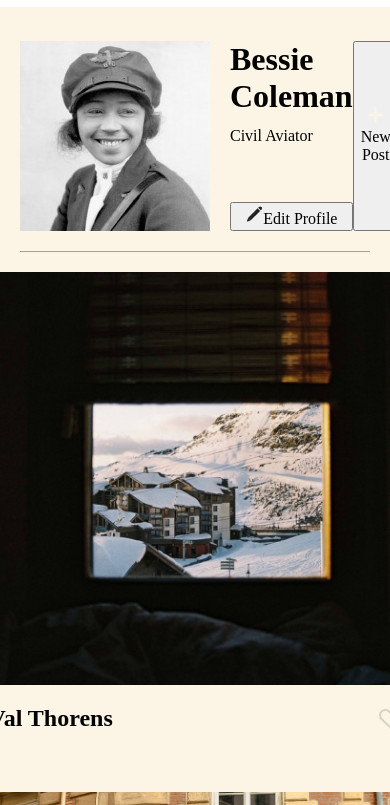
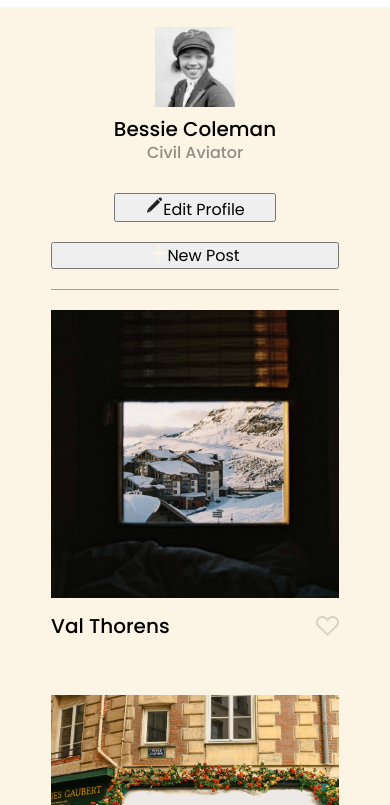
Before and after one commit to Vargasindustry/se_project_spots, a plain HTML site: page index.html in a window 390 px wide. Shown: the part 39-844 px from the top of the page. Drawn offline with Linux system fonts and the light colour scheme.

Commit message:
Added Media for phone view

```diff
--- a/blocks/card.css
+++ b/blocks/card.css
@@ -1,10 +1,6 @@
-.card{
-    max-width: 413px;
-}
-
 .card__image{
     height: 413px;
-    width: 413px;
+    width: 100%;
     object-fit: cover;
     display: block;
 }
@@ -23,3 +19,15 @@
     background-color: transparent;
     opacity: 40%;
 }
+
+.card__title{
+    font-size: 20px;
+    font-weight: 500;
+    line-height:1.2;
+
+}
+
+@media screen and (max-width:627px) {
+.card__image{
+    height:288px;
+}
--- a/blocks/cards.css
+++ b/blocks/cards.css
@@ -12,3 +12,8 @@
     gap: 40px 20px;
 
 }
+
+@media screen and (max-width:627px) {
+    .cards__list{
+    grid-template-columns: repeat(auto-fit, 288px);
+}
--- a/blocks/footer.css
+++ b/blocks/footer.css
@@ -1,7 +1,10 @@
-.footer{
+.footer {
+    font-weight: 400;
+    font-size: 16px;
+    line-height: 1;
 }
 
-.footer__copyright{
-    display:flex;
+.footer__text{
+    display: flex;
     justify-content: center;
 }
--- a/blocks/page.css
+++ b/blocks/page.css
@@ -1,6 +1,7 @@
 .page {
     background-color:#fcf5e5;
     min-height: 100vh;
+    font-family: "Poppins", Arial, Helvetica, sans-serif;
 }
 
 .page__section{
--- a/blocks/profile.css
+++ b/blocks/profile.css
@@ -6,6 +6,8 @@
 
 .profile__avatar{
     margin-right: 20px;
+    height: 190px;
+    width: 190px;
 }
 
 .profile__column{
@@ -15,18 +17,68 @@
 
 .profile__name{
     margin:0 0 12px;
-
+    font-weight: 500;
+    line-height: 1;
+    font-size: 32px;
 }
 
 .profile__description{
     margin:0;
+    font-weight: 500;
+    line-height: 1;
+    font-size: 16px;
+    color: #212121B2;
+    opacity: 0.7;
+
 
 }
 
 .profile__edit-button{
-    margin-top:auto
+    margin-top:auto;
+    font-size:16px;
+    font-weight: 500px;
+
 }
 
 .profile__add-button {
     margin-left: auto;
+    font-size: 16px;
+    font-weight: 500px;
 }
+
+@media screen and (max-width: 627px) {
+ .profile{
+    flex-direction: column;
+    max-width: 288px;
+    align-items: center;
+    text-align: center;
+    padding-top:20px;
+
+ }
+
+ .profile__avatar{
+    margin-right: 0;
+    height: 80px;
+    width: 80px;
+    margin-bottom: 12px;
+
+ }
+
+ .profile__name{
+    font-size: 20px;
+    margin-bottom: 6px;
+ }
+
+ .profile__description{
+    margin-bottom: 32px;
+ }
+
+ .profile__column{
+    margin-bottom: 20px;
+}
+
+ }
+ .profile__add-button{
+    margin: 0;
+    width: 100%;
+ }
--- a/index.html
+++ b/index.html
@@ -50,11 +50,11 @@
             <li class="card">
               <img
                 src="./images/2-photo-by-ceiline-from-pexels.jpg"
-                alt="Restaurant terrance"
+                alt="Restaurant terrace"
                 class="card__image"
               />
               <div class="card__content">
-                <h2 class="card__title">Restaurant terrance</h2>
+                <h2 class="card__title">Restaurant terrace</h2>
                 <button type="button" class="card__like-button"></button>
               </div>
             </li>
@@ -112,8 +112,8 @@
         </section>
       </main>
       <footer class="footer">
-        <p class="footer">2023 © Spots</p>
-      </footer>
+  <p class="footer__text">2023 © Spots</p>
+</footer>
     </div>
   </body>
 </html>
--- a/pages/index.css
+++ b/pages/index.css
@@ -1,7 +1,9 @@
 @import url(../vendor/normalize.css);
+@import url(../vendor/fonts.css);
 @import url(../blocks/page.css);
 @import url(../blocks/header.css);
 @import url(../blocks/profile.css);
 @import url(../blocks/content.css);
 @import url(../blocks/cards.css);
 @import url(../blocks/card.css);
+@import url(../blocks/footer.css);
--- /dev/null
+++ b/vendor/fonts.css
@@ -0,0 +1,17 @@
+@font-face {
+  font-family: "Poppins";
+  font-style: normal;
+   /* Replace with the appropriate font weight */
+  font-weight: 400;
+  /* Replace with the correct file path */
+  src: url("./fonts/Poppins-Regular.ttf") format("truetype");
+}
+
+@font-face {
+  font-family: "Poppins";
+  font-style: normal;
+   /* Replace with the appropriate font weight */
+  font-weight: 500;
+  /* Replace with the correct file path */
+  src: url("./fonts/Poppins-Medium.ttf") format("truetype");
+}
```
Also changed, not shown: vendor/fonts/Poppins-Medium.ttf (added), vendor/fonts/Poppins-Regular.ttf (added).
